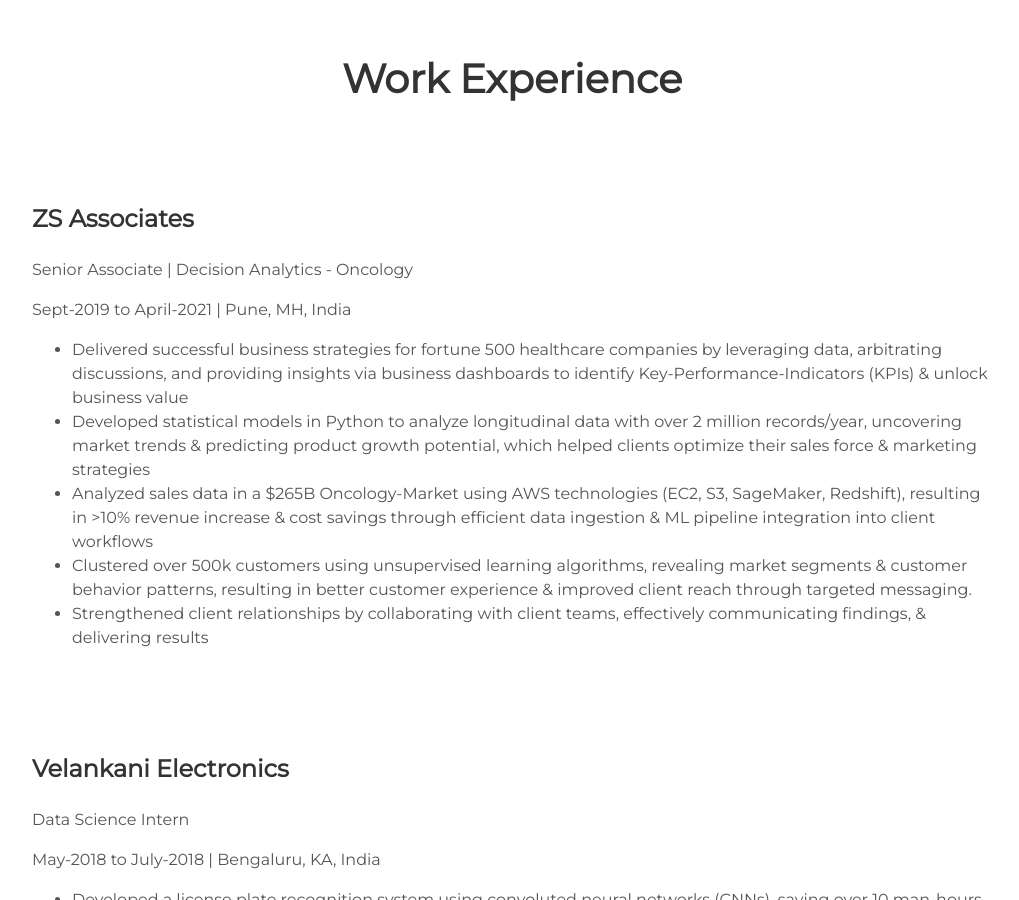
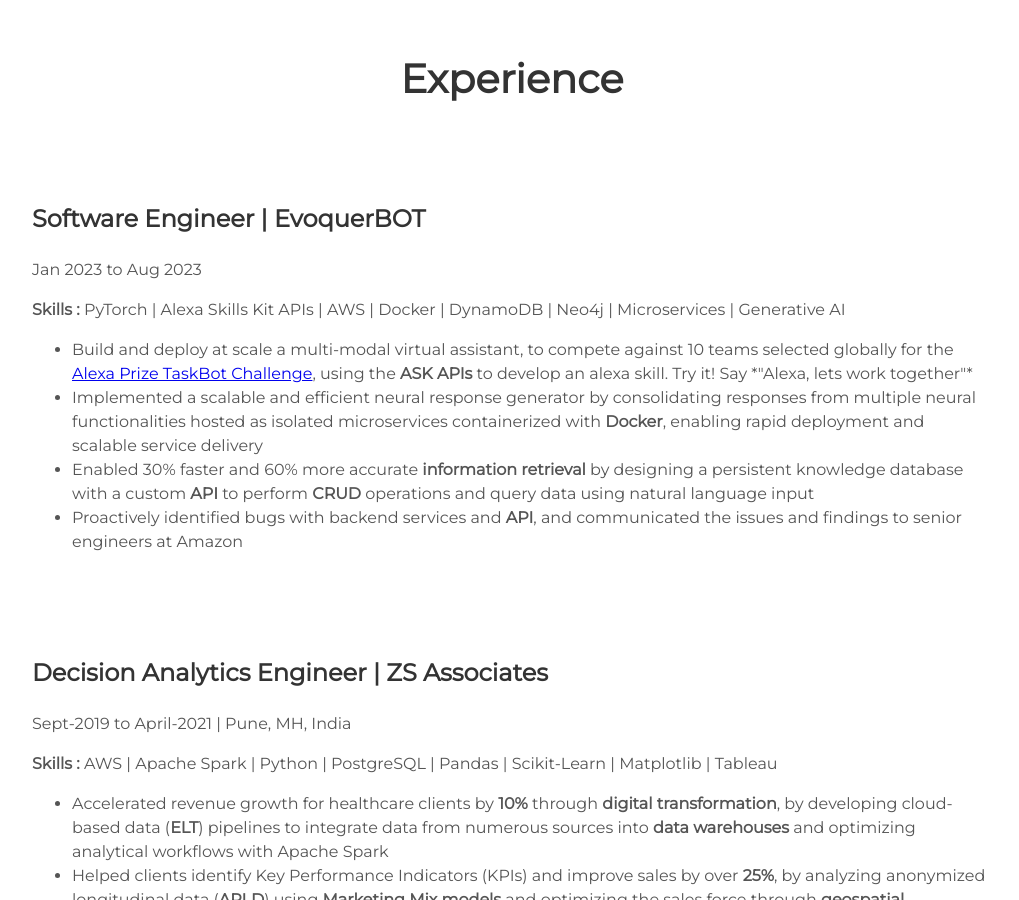
Before and after one commit to rishabhbhatt009/rishabhbhatt009.github.io, a Jekyll site: the page built from index.html, in a window 1280 px wide and 900 px high, scrolled down 2540 px. Shown: the whole window, without its empty margins (128-1147 px from the left). Built offline with Jekyll 4.4.1, drawn with Linux system fonts in a browser that asks for light colours; some of the changed text lies outside the part shown.

Commit message:
updated content for the latest resume

```diff
--- a/_includes/about.html
+++ b/_includes/about.html
@@ -1,6 +1,8 @@
 <div class="user-details">
   <h1>About Me</h1>
-  <p>{{site.user_description}}</p>
+  <p>
+    Rishabh Bhatt has a broad spectrum of technical skills and proven ability to adapt and learn new technologies rapidly. His proficiency in multiple languages like Python, Java, and C++, along with hands-on experience in back-end technologies such as Django, SQL, and NoSQL, forms a robust foundation for diverse software development tasks.
+  </p>
 </div>
 
 <div class="user">
@@ -12,20 +14,22 @@
     <img src="https://cdn.jsdelivr.net/gh/devicons/devicon/icons/c/c-plain.svg" height="25%", width="25%"/>
     <img src="https://cdn.jsdelivr.net/gh/devicons/devicon/icons/cplusplus/cplusplus-plain.svg" height="25%", width="25%"/>
     <img src="https://cdn.jsdelivr.net/gh/devicons/devicon/icons/bash/bash-original.svg" height="25%", width="25%"/>
+    <img src="https://cdn.jsdelivr.net/gh/devicons/devicon/icons/java/java-original-wordmark.svg" height="25%", width="25%"/>
     </div>
-    <p>I have worked on multiple projects which leverage object-oriented programming languages</p>
+    <p>I have experience scripting in these programming languages</p>
   </div>
 
   <div class="tech">
-    <h2>Tools</h2>
+    <h2>Backend</h2>
     <div>
-    <img src="https://cdn.jsdelivr.net/gh/devicons/devicon/icons/git/git-original-wordmark.svg" height="25%", width="25%"/>
-    <img src="https://cdn.jsdelivr.net/gh/devicons/devicon/icons/amazonwebservices/amazonwebservices-original-wordmark.svg" height="25%", width="25%"/>
+    <img src="https://cdn.jsdelivr.net/gh/devicons/devicon/icons/django/django-plain-wordmark.svg" height="25%", width="25%"/>
     <img src="https://cdn.jsdelivr.net/gh/devicons/devicon/icons/docker/docker-original-wordmark.svg" height="25%", width="25%"/>
-    <img src="https://cdn.jsdelivr.net/gh/devicons/devicon/icons/kaggle/kaggle-original-wordmark.svg" height="25%", width="25%"/>
+    <img src="https://cdn.jsdelivr.net/gh/devicons/devicon/icons/kubernetes/kubernetes-plain-wordmark.svg" height="25%", width="25%"/>
+    <img src="https://cdn.jsdelivr.net/gh/devicons/devicon/icons/mongodb/mongodb-original-wordmark.svg" height="25%", width="25%"/>
+    <img src="https://cdn.jsdelivr.net/gh/devicons/devicon/icons/redis/redis-original.svg" height="25%", width="25%"/>
     <img src="https://cdn.jsdelivr.net/gh/devicons/devicon/icons/neo4j/neo4j-original-wordmark.svg" height="25%", width="25%"/>
     </div>
-    <p>I have used following tools for version, control and deployment of my projects.</p>
+    <p>I have used these tools, database, frameworks to build and deploy RESTful APIs and web applications.</p>
   </div>
 
   <div class="tech">
@@ -35,9 +39,10 @@
     <img src="https://cdn.jsdelivr.net/gh/devicons/devicon/icons/jupyter/jupyter-original-wordmark.svg" height="25%", width="25%"/>
     <img src="https://cdn.jsdelivr.net/gh/devicons/devicon/icons/pandas/pandas-original-wordmark.svg" height="25%", width="25%"/>
     <img src="https://cdn.jsdelivr.net/gh/devicons/devicon/icons/anaconda/anaconda-original-wordmark.svg" height="25%", width="25%"/>
+    <img src="https://cdn.jsdelivr.net/gh/devicons/devicon/icons/pytest/pytest-original-wordmark.svg" height="25%", width="25%"/>
     <img src="https://cdn.jsdelivr.net/gh/devicons/devicon/icons/pytorch/pytorch-original-wordmark.svg" height="25%", width="25%"/>
     </div>
-    <p>I have leveraged the following libraries across multiple client projects.</p>
+    <p>I have leveraged these libraries across multiple client projects.</p>
   </div>
 </div>
 
--- a/_includes/header.html
+++ b/_includes/header.html
@@ -8,7 +8,7 @@
         <a aria-label="Send email" href="#about" data-toggle="tooltip" data-placement="top" title="Contact Information"><i class="icon fa fa-envelope"></i></a>
         <a aria-label="My Github" target="_blank" href="https://github.com/rishabhbhatt009" data-toggle="tooltip" data-placement="top" title="Go to Github"><i class="icon fa fa-github-alt" aria-hidden="true"></i></a>
         <a aria-label="My LinkedIn" target="_blank" href="https://www.linkedin.com/in/rishabh-bhatt" data-toggle="tooltip" data-placement="top" title="Go to LinkedIn"><i class="icon fa fa-linkedin" aria-hidden="true"></i></a>
-        <a aria-label="Download Resume" href="{{ site.url }}/downloads/Rishabh Bhatt Resume June-2023.pdf" download data-toggle="tooltip" data-placement="top" title="Download Resume"><i class="icon fa fa-download" aria-hidden="true"></i></a>
+        <a aria-label="Download Resume" href="{{ site.url }}/downloads/Rishabh Bhatt Resume July-2023.pdf" download data-toggle="tooltip" data-placement="top" title="Download Resume"><i class="icon fa fa-download" aria-hidden="true"></i></a>
       </div>
       <div style="margin-top: 7%;" class="header-links">
         <a class="link" href="#about" data-scroll>About Me</a>
--- a/_includes/projects.html
+++ b/_includes/projects.html
@@ -19,8 +19,8 @@
     <img alt="alexa" src="{{ "/assets/img/Pre_Proc.png" | prepend: site.baseurl }}" style="margin-top: 10%;"/>
   </div>
   <div class="contents">
-    <h3> Gesture Recognition via skeleton based Deep Neural Network </h3>
-    <p>Developed a Long Short-Term Memory (LSTM) network on PyTorch that uses skeletal graph data from over 21k videos (~5Gbs) to learn and classify dynamic hand gestures.</p>
+    <h3>Gesture Recognition via skeleton based Deep Neural Network </h3>
+    <p>Developed a software that converts gestures to natural language using a Long Short-Term Memory (<strong>LSTM</strong>) network. Used Google's MediaPipe framework to generate <strong>~5Gbs</strong> of skeletal graph data from over <strong>21k videos</strong> to train the model</p>
     <p>Pyhton | PyTorch | MediaPipe | OpenCV </p>
     <a class="project-link" href="https://github.com/rishabhbhatt009">Check it out</a>
   </div>
@@ -31,8 +31,8 @@
     <img alt="mountains" src="{{ "/assets/img/lunar_lander.gif" | prepend: site.baseurl }}" style="margin-top: 10%;" />
   </div>
   <div class="contents">
-    <h3> Atari Game Bots using Reinforcement Learning (RL) </h3>
-    <p>Ran game simulations using reinforcement learning agents trained on Deep-Q-Learning (DQN) & Proximal-Policy-Optimization (PPO) algorithms, to analyze performance and improve game play.</p>
+    <h3>Atari Game Bots using Reinforcement Learning (RL) </h3>
+    <p>Trained adversarial bots to play games using Deep-Q-Learning. Performed performance analysis by running over <strong>50k</strong> simulations to meticulously evaluate and identify the most effective algorithm</p>
     <p>Pyhton | Gym | PyTorch</p>
     <a class="project-link" href="https://github.com/rishabhbhatt009">Check it out</a>
   </div>
@@ -45,7 +45,7 @@
   </div>
   <div class="contents">
     <h3> Analyzing Social Sentiments using scraped tweets </h3>
-    <p>Scraped over 1.2 million tweets using Python to train a Random Forest Classifier, and used the predictions to analyze public perception for “Lok Sabha Elections in India”.</p>
+    <p>Used Twitter-API to scrape tweets and generate a dataset of over <strong>1.2 million tweets</strong> to perform sentiment analysis in Python. Built a data dashboard with interactive visualization to analyze public sentiment before and after "Lok Sabha Elections in India"</p>
     <p>Pyhton | Scikit-Learn | Beautiful Soup | Pandas</p>
     <a class="project-link" href="https://github.com/rishabhbhatt009">Check it out</a>
   </div>
@@ -58,7 +58,7 @@
   </div>
   <div class="contents">
     <h3> 3D Human Skeleton for Augmented Reality  </h3>
-    <p>Projected joint locations from real world to 2D pixel coordinates & used these 2D estimations to reconstruct a 3D human skeleton across ~70,000 frames of joint data from a dual camera setup.</p>
+    <p>Projected joint locations from real world to 2D pixel coordinates & used these 2D estimations to reconstruct a 3D human skeleton across <b>~70,000</b> frames of joint data from a dual camera setup.</p>
     <p>Pyhton | PyTorch | MediaPipe | OpenCV </p>
     <a class="project-link" href="https://github.com/rishabhbhatt009">Check it out</a>
   </div>
--- a/_includes/projects2.html
+++ b/_includes/projects2.html
@@ -6,45 +6,61 @@
   <div class="contents2">
     <h3>Pennsylvania State University</h3>
     <h5>University Park, PA, USA | Graduating May 2023</h5>
-    <p>Master of Science in Computer Science & Engineering, <b>CGPA: 3.63/4.0</b></p>
+    <p>Master of Science in Computer Science & Engineering, <b>CGPA: 3.7/4.0</b></p>
     <p><b>Graduate teaching and research assistant</b> for Deep Learning for NLP with full tuition waiver</p>
-    <p>Coursework: Data Mining, Neuro Symbolic Learning, Large Scale ML, Computer Vision, Cloud Computing</p>
+    <p><b>Coursework:</b> Data Mining, Neuro Symbolic Learning, Large Scale ML, Computer Vision, Cloud Computing</p>
   </div>
   <div class="contents2">
     <h3>Vellore Institute of Technology</h3>
     <h5>Vellore, TN, India | 2015-2019</h5>
     <p>Bachelor of Technology in Computer Science with spl. in Bioinformatics, <b>CGPA: 8.23/10.0</b></p>
-    <p>Coursework: Object Oriented Programming, Data Structure & Algorithm, Software Design & Development, Computer Architecture and Organization, Operating System</p>
+    <p><b>Coursework:</b> Object Oriented Programming, Data Structure & Algorithm, Software Design & Development, Computer Architecture and Organization, Operating Systems</p>
   </div>
 
 </div>
 
 <div class="user-details" id="workexp">
-  <h1> Work Experience </h1>
+  <h1>Experience</h1>
 </div>
 
+<!-- Software Engineer | EvoquerBOT -->
 <div class="user-projects2">
   <div class="contents2">
-    <h3>ZS Associates</h3>
-    <p>Senior Associate | Decision Analytics - Oncology</p>
-    <p>Sept-2019 to April-2021 | Pune, MH, India</p>
+    <h3>Software Engineer | EvoquerBOT</h3>
+    <p>Jan 2023 to Aug 2023</p>
+    <p><b>Skills :</b> PyTorch | Alexa Skills Kit APIs | AWS | Docker | DynamoDB | Neo4j | Microservices | Generative AI</p>
     <ul>
-      <li>Delivered successful business strategies for fortune 500 healthcare companies by leveraging data, arbitrating discussions, and providing insights via business dashboards to identify Key-Performance-Indicators (KPIs) & unlock business value</li>
-      <li>Developed statistical models in Python to analyze longitudinal data with over 2 million records/year, uncovering market trends & predicting product growth potential, which helped clients optimize their sales force & marketing strategies</li>
-      <li>Analyzed sales data in a $265B Oncology-Market using AWS technologies (EC2, S3, SageMaker, Redshift), resulting in >10% revenue increase & cost savings through efficient data ingestion & ML pipeline integration into client workflows</li>
-      <li>Clustered over 500k customers using unsupervised learning algorithms, revealing market segments & customer behavior patterns, resulting in better customer experience & improved client reach through targeted messaging.</li>
-      <li>Strengthened client relationships by collaborating with client teams, effectively communicating findings, & delivering results</li>
+      <li>Build and deploy at scale a multi-modal virtual assistant, to compete against 10 teams selected globally for the <a href="https://www.amazon.science/alexa-prize/teams/evoquerbot-taskbot-challenge-2">Alexa Prize TaskBot Challenge</a>, using the <strong>ASK APIs</strong> to develop an alexa skill. Try it! Say *"Alexa, lets work together"*</li>
+      <li>Implemented a scalable and efficient neural response generator by consolidating responses from multiple neural functionalities hosted as isolated microservices containerized with <strong>Docker</strong>, enabling rapid deployment and scalable service delivery</li>
+      <li>Enabled 30% faster and 60% more accurate <strong>information retrieval</strong> by designing a persistent knowledge database with a custom <strong>API</strong> to perform <strong>CRUD</strong> operations and query data using natural language input</li>
+      <li>Proactively identified bugs with backend services and <strong>API</strong>, and communicated the issues and findings to senior engineers at Amazon</li>
     </ul>
   </div>
 </div>
 
+
+<!-- Decision Analytics Associate | ZS Associates -->
 <div class="user-projects2">
   <div class="contents2">
-    <h3>Velankani Electronics</h3>
-    <p>Data Science Intern</p>
-    <p>May-2018 to July-2018 | Bengaluru, KA, India</p>
+    <h3>Decision Analytics Engineer | ZS Associates</h3>
+    <p>Sept-2019 to April-2021 | Pune, MH, India</p>
+    <p><b>Skills :</b> AWS | Apache Spark | Python | PostgreSQL | Pandas | Scikit-Learn | Matplotlib | Tableau</p>
     <ul>
-      <li>Developed a license plate recognition system using convoluted neural networks (CNNs), saving over 10 man-hours per day by automating the tracking of thousands of vehicles through security cameras.</li>
+      <li>Accelerated revenue growth for healthcare clients by <strong>10%</strong> through <strong>digital transformation</strong>, by developing cloud-based data (<strong>ELT</strong>) pipelines to integrate data from numerous sources into <strong>data warehouses</strong> and optimizing analytical workflows with Apache Spark</li>
+      <li>Helped clients identify Key Performance Indicators (KPIs) and improve sales by over <strong>25%</strong>, by analyzing anonymized longitudinal data (<strong>APLD</strong>) using <strong>Marketing Mix models</strong> and optimizing the sales force through <strong>geospatial alignment</strong></li>
+      <li>Increased client reach by <strong>40%</strong> by applying unsupervised learning algorithms such as <strong>K-Means</strong> to cluster over <strong>500k customers</strong> into segments and analyzing effectiveness of marketing strategies using <strong>A/B Testing</strong></li>
     </ul>
   </div>
 </div>
+
+
+<div class="user-projects2">
+  <div class="contents2">
+    <h3>Software Engineer (Intern) | Velankani Electronics</h3>
+    <p>May-2018 to July-2018 | Bengaluru, KA, India</p>
+    <p><b>Skills :</b> C++, OpenCV, Qt, CNNs, Graphical User Interface (GUI)</p>
+    <ul>
+      <li>Saved over <strong>95,000 hours</strong> of work per year by developing a number plate recognition system using convolutional neural networks (CNNs) and integrating it into an interactive graphical user interface using Qt for surveillance.</li>
+    </ul>
+  </div>
+</div>
```
Also changed, not shown: 1 other file.
